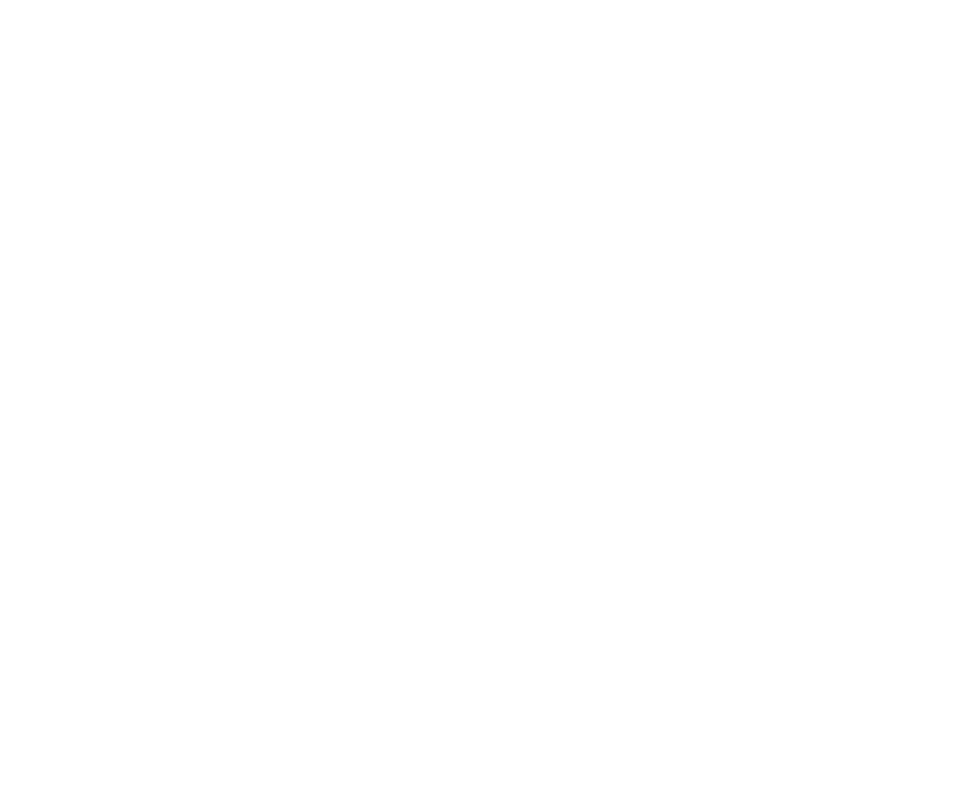
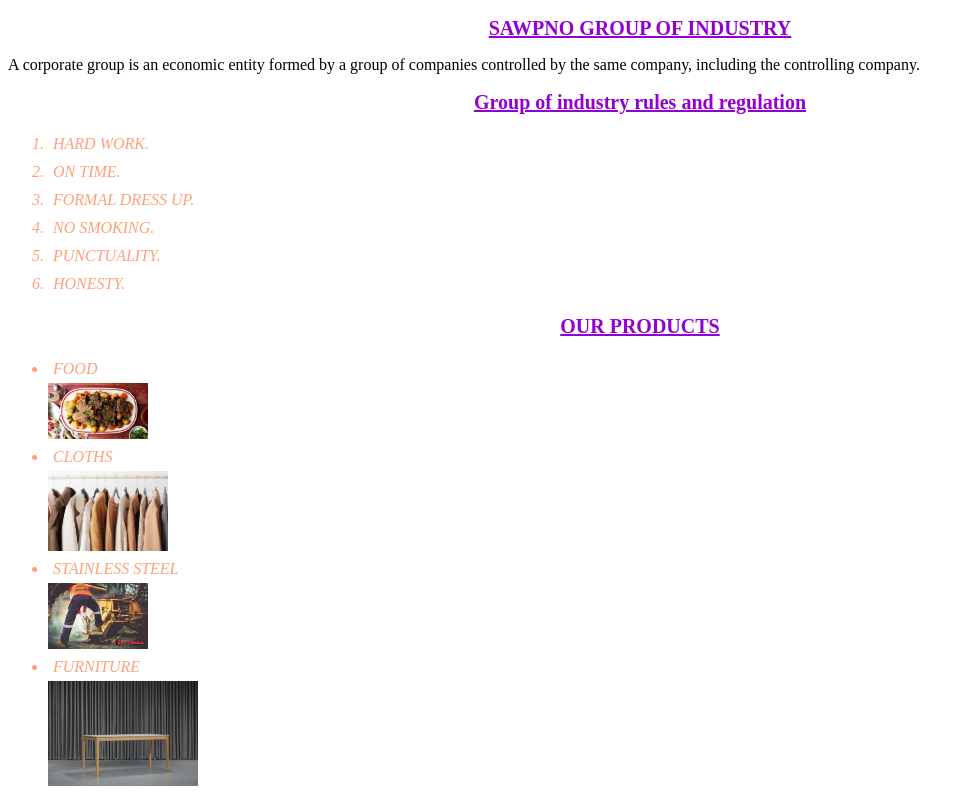
Before and after one commit to Muhammad-ArifulIslam/my-first-github-repo, a plain HTML site: page index.html in a window 1280 px wide. Shown: the whole page, without its empty margins (0-974 px from the left). Drawn offline with Linux system fonts and the light colour scheme.

Commit message:
added the first file

```diff
--- a/index.html
+++ b/index.html
@@ -5,8 +5,36 @@
     <meta name="viewport" content="width=device-width, initial-scale=1.0">
     <title>MY FIRST BLOG</title>
     <link rel="shortcut icon" href="home icon.jpg" type="image/x-icon">
+    <link rel="stylesheet" href="style.css">
+
 </head>
 <body>
+    <div>
+    <h2 class="x">SAWPNO GROUP OF INDUSTRY</h2>
+    <P>A corporate group is an economic entity formed by a group of companies controlled by the same company, including the controlling company.
+
+    </P>
+    <h2 class="x">Group of industry rules and regulation</h2>
+    <ol>
+<li>HARD WORK.</li>
+<li>ON TIME.</li>
+<li>FORMAL DRESS UP.</li>
+<li>NO SMOKING.</li>
+<li>PUNCTUALITY.</li>
+<li>HONESTY.</li>
+</ol>
+    </div>
+   <h2 class="x">OUR PRODUCTS</h2>
+   <ul>
+<li>FOOD</li>
+<img width="100px"src="food.jpg">
+<li>CLOTHS</li>
+<img width="120ox"src="cloths.webp">
+<li>STAINLESS STEEL</li>
+<img width="100px"src="full.jpg">
+<li>FURNITURE</li>
+<img width="150px"src="furniture.jpg">
+   </ul>
 
 </body>
 </html>
--- /dev/null
+++ b/style.css
@@ -0,0 +1,23 @@
+div{
+margin:0 px;
+text-align: justify;
+
+}
+
+
+.x{
+    text-align: center;
+    text-decoration: underline;
+    color:darkviolet ;
+    font-style: inherit;
+    font-size:20px;
+}
+li{
+
+font-size: medium;
+font-style: oblique;
+color:lightsalmon;
+/* border: 2px solid tomato; */
+padding: 5px;
+
+}
```
Also changed, not shown: cloths.webp (added), furniture.jpg (added).
